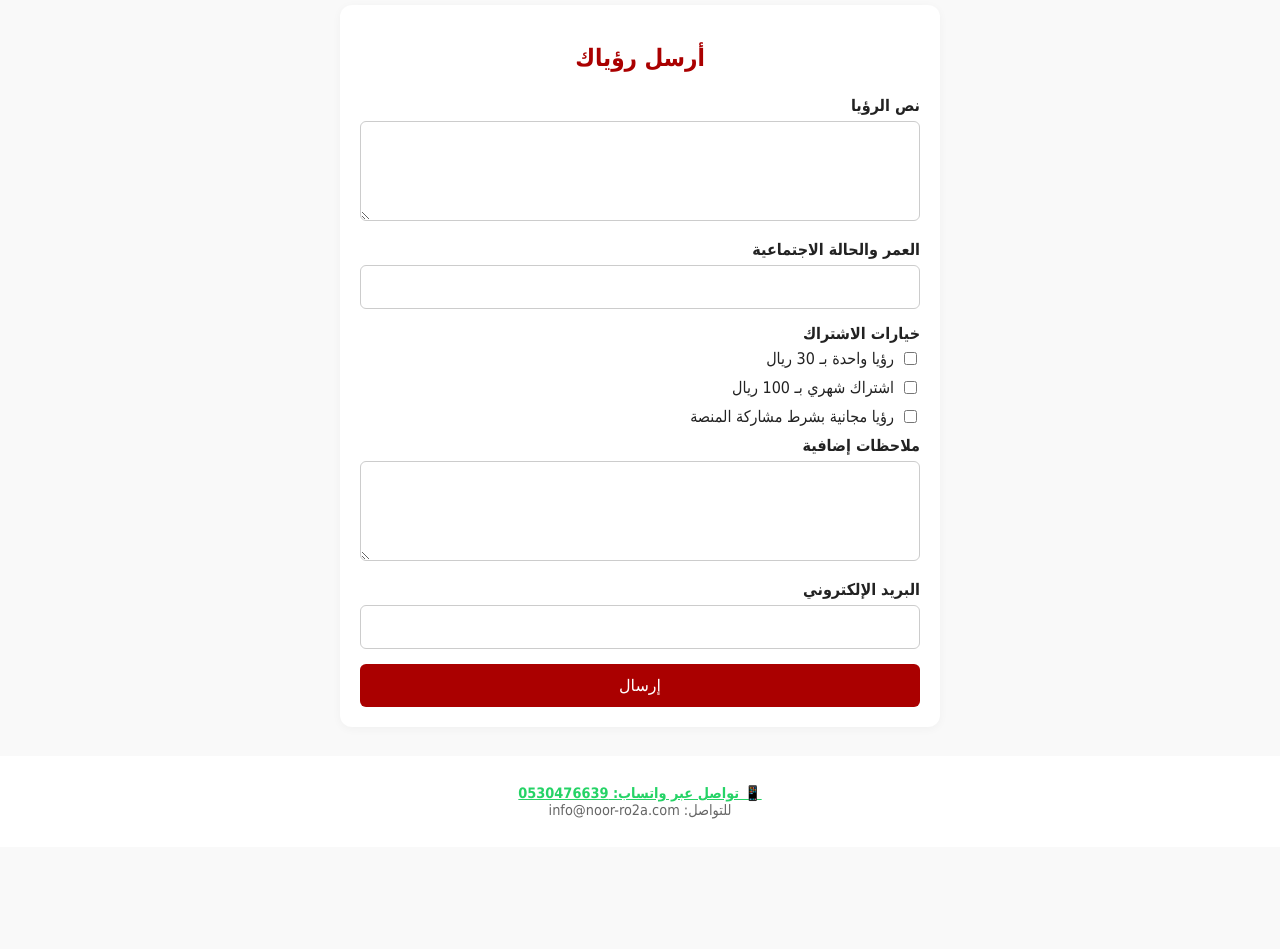
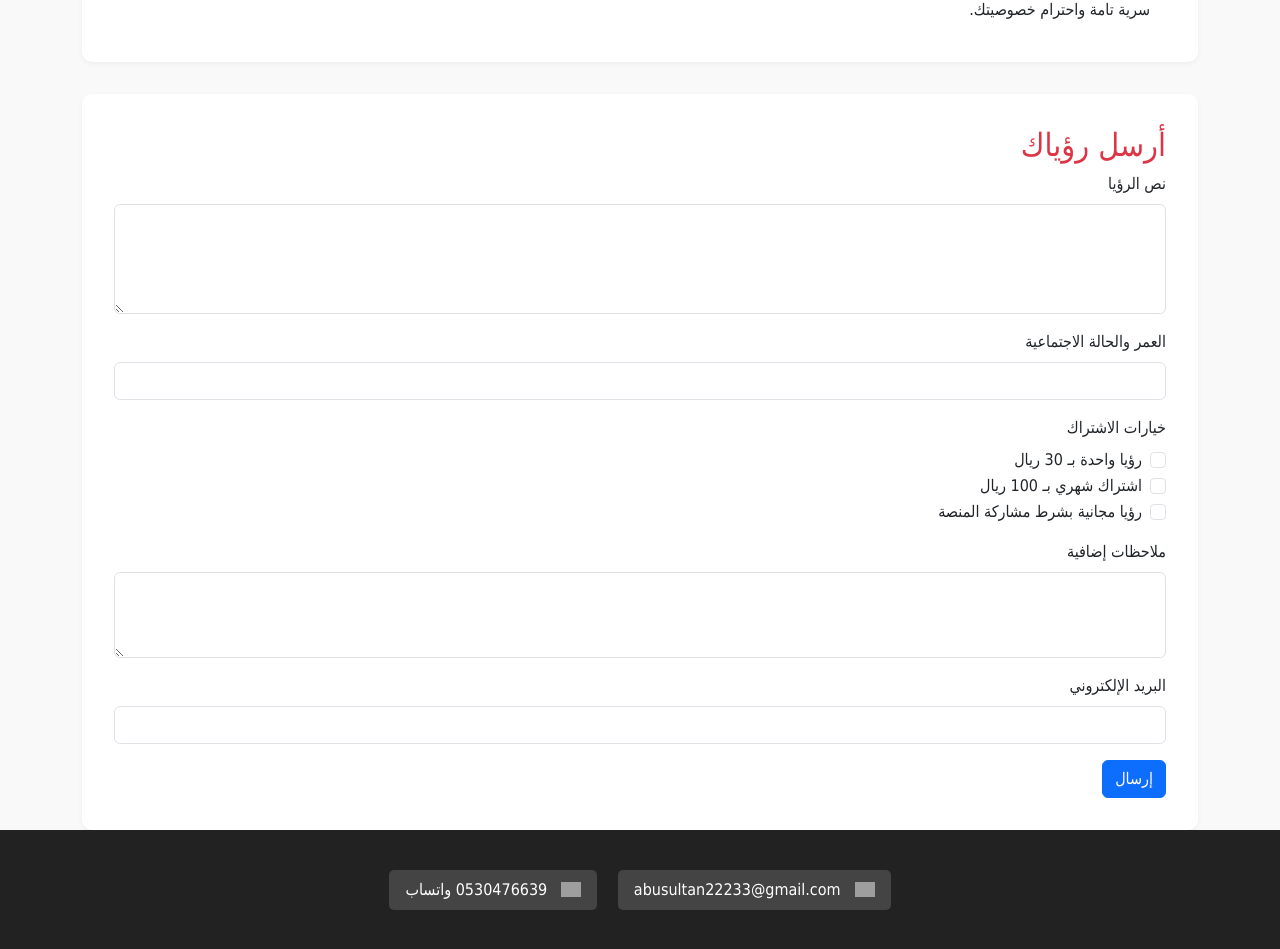
Before and after one commit to abusultan22233-sketch/-, a plain HTML site: page index.html in a window 1280 px wide. Shown: the part 857-1806 px from the top of the page. Before the commit the page ends 1704 px from the top, so only its background shows below. Drawn offline with nearby package versions, Linux system fonts and the light colour scheme; grey boxes are pictures that could not be loaded; files whose address does not match are found by name.

Commit message:
Add files via upload

```diff
--- a/index.html
+++ b/index.html
@@ -4,73 +4,147 @@
   <meta charset="UTF-8" />
   <meta name="viewport" content="width=device-width, initial-scale=1.0" />
   <title>منصة النور لتفسير الرؤى</title>
-  <link rel="stylesheet" href="style.css" />
+  <link href="https://cdn.jsdelivr.net/npm/bootstrap@5.3.0/dist/css/bootstrap.rtl.min.css" rel="stylesheet">
+  <style>
+    body {
+      background-color: #f9f9f9;
+      font-family: 'Tahoma', sans-serif;
+    }
+    .navbar-brand {
+      color: #b30000;
+      font-weight: bold;
+    }
+    .hero {
+      background-color: #fff;
+      padding: 3rem 1rem;
+      text-align: center;
+      box-shadow: 0 2px 6px rgba(0,0,0,0.1);
+    }
+    .hero img {
+      max-width: 180px;
+      border-radius: 12px;
+      box-shadow: 0 2px 8px rgba(0,0,0,0.15);
+    }
+    .hero p {
+      font-size: 1.2rem;
+      margin-top: 1rem;
+    }
+    section {
+      margin-top: 2rem;
+      padding: 2rem;
+      background-color: #fff;
+      border-radius: 10px;
+      box-shadow: 0 2px 5px rgba(0,0,0,0.05);
+    }
+    footer {
+      background-color: #222;
+      color: #eee;
+      padding: 2rem 1rem;
+      text-align: center;
+    }
+    .contact-icon img {
+      width: 20px;
+      margin-left: 8px;
+    }
+    .contact-icon {
+      display: inline-flex;
+      align-items: center;
+      gap: 6px;
+      margin: 0.5rem;
+      background-color: #444;
+      padding: 0.5rem 1rem;
+      border-radius: 5px;
+      color: #fff;
+      text-decoration: none;
+    }
+  </style>
 </head>
 <body>
-  <header>
-    <h1>منصة النور لتفسير الرؤى</h1>
-    <nav>
-      <a href="#about">من أنا</a>
-      <a href="#services">الخدمات</a>
-      <a href="#form">أرسل رؤياك</a>
-      <a href="#contact">للتواصل</a>
+  <nav class="navbar navbar-expand-lg bg-light shadow-sm sticky-top">
+    <div class="container">
+      <a class="navbar-brand" href="#">منصة النور</a>
+      <div>
+        <ul class="navbar-nav me-auto mb-2 mb-lg-0">
+          <li class="nav-item"><a class="nav-link" href="#about">من أنا</a></li>
+          <li class="nav-item"><a class="nav-link" href="#services">الخدمات</a></li>
+          <li class="nav-item"><a class="nav-link" href="#form">أرسل رؤياك</a></li>
+          <li class="nav-item"><a class="nav-link" href="#contact">للتواصل</a></li>
+        </ul>
+      </div>
+    </div>
   </nav>
-  </header>
 
   <div class="hero">
-    <img src="c:\Users\Mohammed Alquaishi\Desktop\Html\Screenshot 2025-07-18 230029.png" alt="صورة الشيخ" />
-    <p>مرحبًا بكم في منصة النور لتفسير الرؤى، حيث الفهم العميق<br>والتأويل الراشد بأسلوب شرعي وتربوي.</p>
+    <img src="Screenshot 2025-07-18 230029.png" alt="صورة الشيخ" />
+    <p>مرحبًا بكم في منصة النور لتفسير الرؤى، حيث الفهم العميق والتأويل الراشد بأسلوب شرعي وتربوي.</p>
   </div>
 
-  <section class="section" id="about">
-    <h2>من أنا</h2>
+  <div class="container">
+    <section id="about">
+      <h2 class="text-danger">من أنا</h2>
       <p>أنا مؤسس هذه المنصة، أقدّم تفسيرًا علميًّا مدروسًا للرؤى مبنيًّا على فهم الكتاب والسنة، واطلاع على المدارس القديمة والحديثة في التأويل، بأسلوب متزن يراعي النفس والشرع.</p>
     </section>
 
-  <section class="section" id="services">
-    <h2>الخدمات</h2>
-    <ul>
-      <li>تفسير فردي للرؤى وفق حالتك النفسية والاجتماعية.</li>
-      <li>تمييز بين الرؤيا وحديث النفس والشيطان.</li>
-      <li>دلالات سلوكية وروحية في ضوء التأويل.</li>
-      <li>محتوى تعليمي شامل ومقالات مرجعية.</li>
-      <li>سرية تامة واحترام خصوصيتك.</li>
+    <section id="services">
+      <h2 class="text-danger">الخدمات</h2>
+      <ul class="list-group list-group-flush">
+        <li class="list-group-item">تفسير فردي للرؤى وفق حالتك النفسية والاجتماعية.</li>
+        <li class="list-group-item">تمييز بين الرؤيا وحديث النفس والشيطان.</li>
+        <li class="list-group-item">دلالات سلوكية وروحية في ضوء التأويل.</li>
+        <li class="list-group-item">محتوى تعليمي شامل ومقالات مرجعية.</li>
+        <li class="list-group-item">سرية تامة واحترام خصوصيتك.</li>
       </ul>
     </section>
 
-  <section class="section" id="form">
-    <h2>أرسل رؤياك</h2>
+    <section id="form">
+      <h2 class="text-danger">أرسل رؤياك</h2>
       <form>
-      <label for="vision">نص الرؤيا</label>
-      <textarea id="vision" name="vision"></textarea>
-
-      <label for="status">العمر والحالة الاجتماعية</label>
-      <input type="text" id="status" name="status" />
-
-      <label>خيارات الاشتراك</label>
-      <div class="checkbox-group">
-        <label><input type="checkbox" name="package" value="30" /> رؤيا واحدة بـ 30 ريال</label>
-        <label><input type="checkbox" name="package" value="100" /> اشتراك شهري بـ 100 ريال</label>
-        <label><input type="checkbox" name="package" value="free" /> رؤيا مجانية بشرط مشاركة المنصة</label>
+        <div class="mb-3">
+          <label for="vision" class="form-label">نص الرؤيا</label>
+          <textarea class="form-control" id="vision" name="vision" rows="4"></textarea>
+        </div>
+        <div class="mb-3">
+          <label for="status" class="form-label">العمر والحالة الاجتماعية</label>
+          <input type="text" class="form-control" id="status" name="status">
+        </div>
+        <label class="form-label">خيارات الاشتراك</label>
+        <div class="form-check">
+          <input class="form-check-input" type="checkbox" name="package" value="30" id="option1">
+          <label class="form-check-label" for="option1">رؤيا واحدة بـ 30 ريال</label>
+        </div>
+        <div class="form-check">
+          <input class="form-check-input" type="checkbox" name="package" value="100" id="option2">
+          <label class="form-check-label" for="option2">اشتراك شهري بـ 100 ريال</label>
+        </div>
+        <div class="form-check">
+          <input class="form-check-input" type="checkbox" name="package" value="free" id="option3">
+          <label class="form-check-label" for="option3">رؤيا مجانية بشرط مشاركة المنصة</label>
+        </div>
+        <div class="mb-3 mt-3">
+          <label for="notes" class="form-label">ملاحظات إضافية</label>
+          <textarea class="form-control" id="notes" name="notes" rows="3"></textarea>
+        </div>
+        <div class="mb-3">
+          <label for="email" class="form-label">البريد الإلكتروني</label>
+          <input type="email" class="form-control" id="email" name="email">
+        </div>
+        <button type="submit" class="btn btn-primary">إرسال</button>
+      </form>
+    </section>
   </div>
 
-      <label for="notes">ملاحظات إضافية</label>
-      <textarea id="notes" name="notes"></textarea>
-
-      <label for="email">البريد الإلكتروني</label>
-      <input type="email" id="email" name="email" />
-
-      <button type="submit">إرسال</button>
-    </form>
-  </section>
-
   <footer id="contact">
-    <p>
-      <a href="https://wa.me/966530476639" target="_blank" style="color:#25D366; font-weight:bold;">📱 تواصل عبر واتساب: 0530476639</a><br />
-      للتواصل: info@noor-ro2a.com
-    </p>
+    <a class="contact-icon" href="mailto:abusultan22233@gmail.com" target="_blank">
+      <img src="https://cdn-icons-png.flaticon.com/512/732/732200.png" alt="Email">
+      abusultan22233@gmail.com
+    </a>
+    <a class="contact-icon" href="https://wa.me/966530476639" target="_blank">
+      <img src="https://cdn-icons-png.flaticon.com/512/733/733585.png" alt="WhatsApp">
+      0530476639 واتساب
+    </a>
   </footer>
 
+  <script src="https://cdn.jsdelivr.net/npm/bootstrap@5.3.0/dist/js/bootstrap.bundle.min.js"></script>
   <script src="script.js"></script>
 </body>
 </html>
--- a/script.js
+++ b/script.js
@@ -1,4 +1 @@
-document.querySelector("form").addEventListener("submit", function (e) {
-  e.preventDefault();
-  alert("تم إرسال الرؤيا بنجاح! سيتم الرد عليك قريبًا بإذن الله.");
-});
+console.log('منصة النور لتفسير الرؤى');
--- a/style.css
+++ b/style.css
@@ -1,103 +1 @@
-* {
-  box-sizing: border-box;
-}
-body {
-  font-family: 'Tahoma', sans-serif;
-  background-color: #f9f9f9;
-  margin: 0;
-  padding: 0;
-  color: #222;
-}
-header {
-  background-color: #fff;
-  padding: 1.5em 1em;
-  text-align: center;
-  box-shadow: 0 2px 5px rgba(0,0,0,0.05);
-}
-header h1 {
-  color: #aa0000;
-  margin: 0;
-}
-nav {
-  margin-top: 1em;
-}
-nav a {
-  margin: 0 10px;
-  text-decoration: none;
-  color: #0077cc;
-  font-weight: bold;
-  font-size: 1em;
-}
-.hero {
-  padding: 2em;
-  background: #fff;
-  text-align: center;
-}
-.hero img {
-  width: 140px;
-  border-radius: 50%;
-  margin-bottom: 1em;
-  border: 3px solid #eee;
-}
-.section {
-  background: #ffffff;
-  margin: 20px auto;
-  padding: 20px;
-  border-radius: 12px;
-  max-width: 600px;
-  box-shadow: 0 2px 10px rgba(0,0,0,0.04);
-}
-.section h2 {
-  color: #aa0000;
-  margin-bottom: 1em;
-  text-align: center;
-}
-label {
-  font-weight: bold;
-  display: block;
-  margin-bottom: 6px;
-}
-input[type="text"],
-input[type="email"],
-textarea {
-  width: 100%;
-  padding: 12px;
-  margin-bottom: 15px;
-  border: 1px solid #ccc;
-  border-radius: 6px;
-  font-size: 1em;
-}
-textarea {
-  resize: vertical;
-  min-height: 100px;
-}
-.checkbox-group label {
-  display: flex;
-  align-items: center;
-  font-weight: normal;
-  margin-bottom: 10px;
-}
-.checkbox-group input[type="checkbox"] {
-  margin-left: 10px;
-}
-button {
-  background-color: #aa0000;
-  color: #fff;
-  border: none;
-  padding: 12px;
-  width: 100%;
-  font-size: 1em;
-  border-radius: 6px;
-  cursor: pointer;
-}
-button:hover {
-  background-color: #880000;
-}
-footer {
-  text-align: center;
-  padding: 1em;
-  background-color: #fff;
-  color: #666;
-  margin-top: 2em;
-  font-size: 0.9em;
-}
+/* تخصيص إضافي إن أردت */
```
Lines whose indentation alone changed are shown as unchanged.
